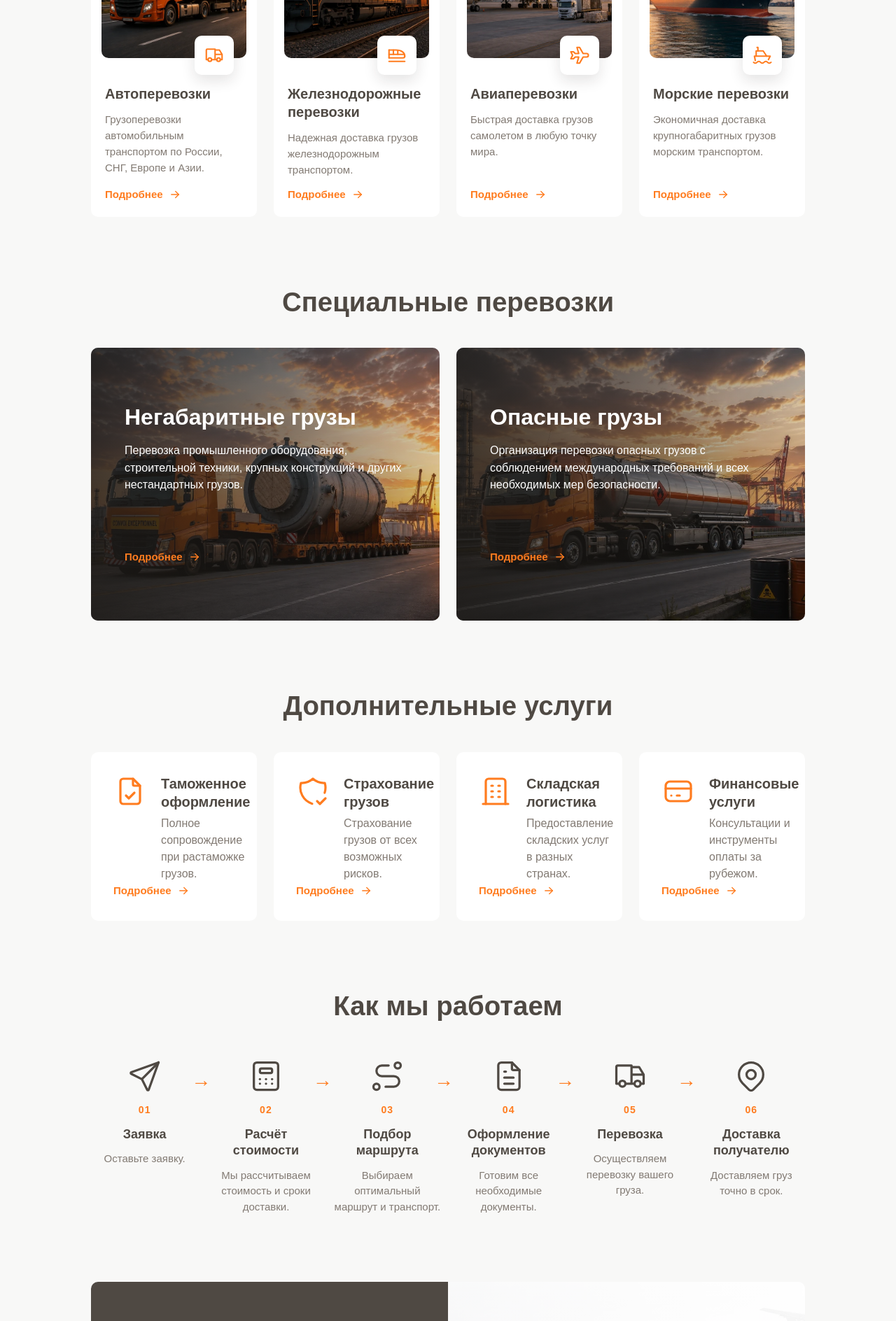
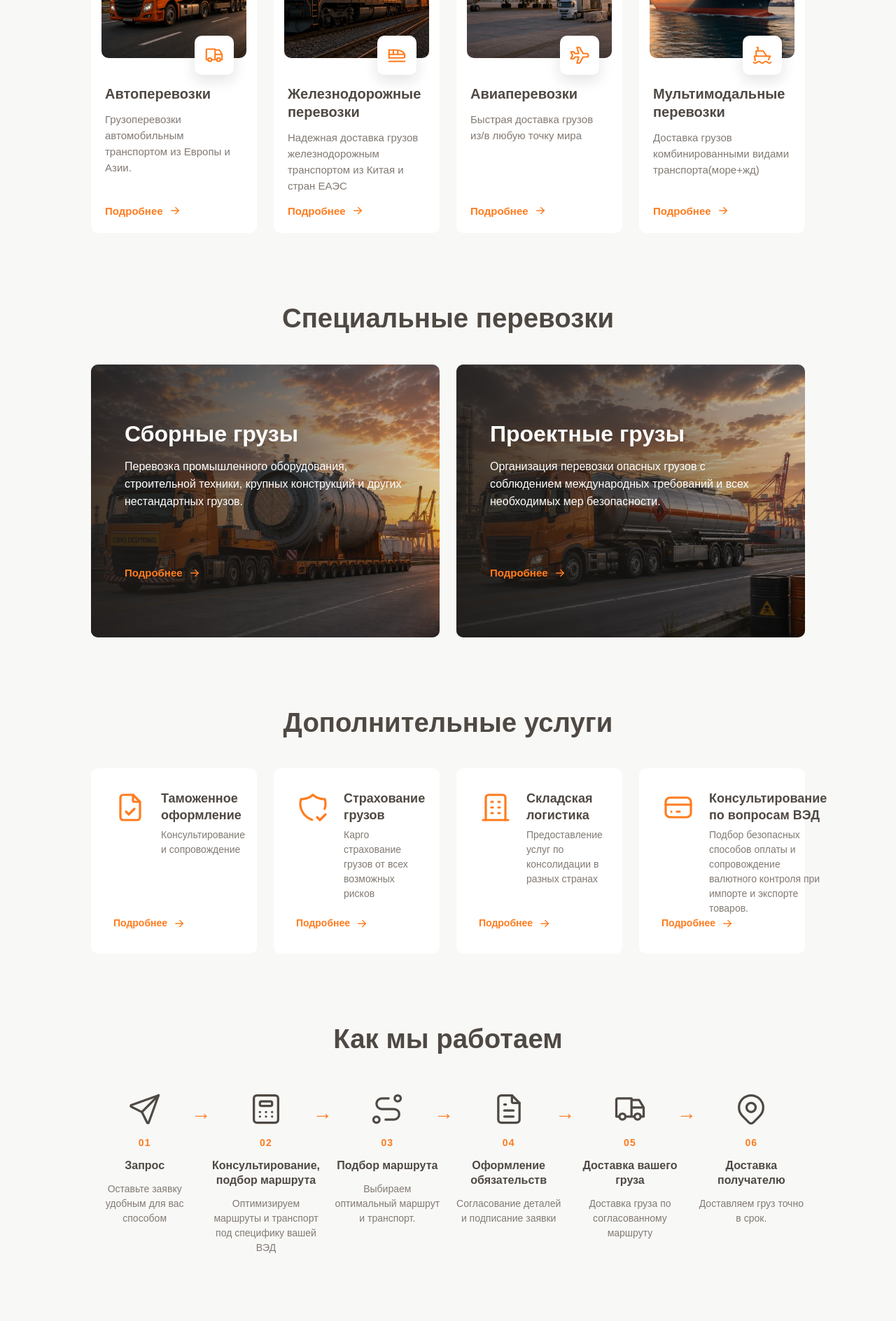
Before and after one commit to Polyshinnel/SedMiTrans, a Next.js app in the folder frontend/: page / in a window 1280 px wide. Shown: the part 1420-3308 px from the top of the page at 70% size. Built offline with nearby package versions, Linux system fonts and the light colour scheme; no server answers; a web font is replaced by a local one.

Commit message:
Update content and styling across multiple components with revised service descriptions and contact information

```diff
--- a/frontend/src/components/about-company.module.css
+++ b/frontend/src/components/about-company.module.css
@@ -40,7 +40,7 @@
 .image {
   min-height: 440px;
   border-radius: 0 10px 10px 0;
-  background-image: url('/images/build.webp');
+  background-image: url('/images/build2.webp');
   background-position: center;
   background-size: cover;
 }
--- a/frontend/src/components/additional-services.module.css
+++ b/frontend/src/components/additional-services.module.css
@@ -17,7 +17,7 @@
 
 .card {
   display: flex;
-  min-height: 190px;
+  min-height: 240px;
   flex-direction: column;
   padding: 32px;
   border-radius: 10px;
@@ -31,13 +31,13 @@
 
 .title {
   color: var(--color-brand-gray);
-  font-size: 1.25rem;
+  font-size: 1.125rem;
   line-height: 1.3;
 }
 
 .description {
   color: #827a73;
-  font-size: 1rem;
+  font-size: 0.875rem;
   line-height: 1.5;
 }
 
@@ -47,6 +47,6 @@
   gap: 8px;
   margin-top: auto;
   color: var(--color-brand-orange);
-  font-size: 0.9375rem;
+  font-size: 0.875rem;
   font-weight: 700;
 }
--- a/frontend/src/components/additional-services.tsx
+++ b/frontend/src/components/additional-services.tsx
@@ -6,22 +6,22 @@ const services = [
   {
     icon: IconFileCheck,
     title: 'Таможенное оформление',
-    description: 'Полное сопровождение при растаможке грузов.',
+    description: 'Консультирование и сопровождение',
   },
   {
     icon: IconShieldCheck,
     title: 'Страхование грузов',
-    description: 'Страхование грузов от всех возможных рисков.',
+    description: 'Карго страхование грузов от всех возможных рисков',
   },
   {
     icon: IconBuilding,
     title: 'Складская логистика',
-    description: 'Предоставление складских услуг в разных странах.',
+    description: 'Предоставление услуг по консолидации в разных странах',
   },
   {
     icon: IconCreditCard,
-    title: 'Финансовые услуги',
-    description: 'Консультации и инструменты оплаты за рубежом.',
+    title: 'Консультирование по вопросам ВЭД',
+    description: 'Подбор безопасных способов оплаты и сопровождение валютного контроля при импорте и экспорте товаров.',
   },
 ];
 
--- a/frontend/src/components/calculation-form-section.tsx
+++ b/frontend/src/components/calculation-form-section.tsx
@@ -10,8 +10,8 @@ export function CalculationFormSection() {
           <TextInput label="ФИО" placeholder="Введите ФИО" />
           <TextInput label="Телефон" placeholder="+7 (___) ___-__-__" inputMode="tel" />
           <TextInput label="Что перевозим" placeholder="Опишите груз" />
-          <TextInput label="Куда перевозим" placeholder="Город или страна" />
-          <TextInput label="Вес" placeholder="Например, 500 кг" />
+          <TextInput label="Маршрут" placeholder="Страна-город" />
+          <TextInput label="Параметры груза" placeholder="Д х Ш х В, вес брутто" />
           <Button type="button" color="brandOrange" size="md" className={styles.submit}>
             Получить расчет
           </Button>
--- a/frontend/src/components/delivery-advisor.tsx
+++ b/frontend/src/components/delivery-advisor.tsx
@@ -6,7 +6,7 @@ const recommendations = [
   { priority: 'Минимальная стоимость', icon: IconTrain, recommendation: 'Железнодорожную перевозку' },
   { priority: 'Максимальная скорость', icon: IconPlane, recommendation: 'Авиаперевозку' },
   { priority: 'Универсальность', icon: IconTruck, recommendation: 'Автоперевозку' },
-  { priority: 'Крупные партии', icon: IconShip, recommendation: 'Морскую перевозку' },
+  { priority: 'Специальная задача', icon: IconShip, recommendation: 'Проектная перевозка' },
 ];
 
 export function DeliveryAdvisor() {
--- a/frontend/src/components/footer.tsx
+++ b/frontend/src/components/footer.tsx
@@ -6,16 +6,16 @@ const serviceLinks = [
   'Автоперевозки',
   'Железнодорожные перевозки',
   'Авиаперевозки',
-  'Морские перевозки',
-  'Негабаритные грузы',
-  'Опасные грузы',
+  'Мультимодальные перевозки',
+  'Сборные грузы',
+  'Проектные грузы',
 ];
 
 const additionalServiceLinks = [
   'Таможенное оформление',
   'Страхование грузов',
   'Складская логистика',
-  'Финансовые услуги',
+  'Консультирование по вопросам ВЭД',
 ];
 
 const companyLinks = ['О компании', 'Преимущества', 'Отрасли', 'Контакты'];
@@ -72,7 +72,7 @@ export function Footer() {
             </Group>
             <Group gap="sm" align="flex-start" wrap="nowrap">
               <IconMapPin size={20} color="var(--color-brand-orange)" />
-              <Text size="sm" c="white">г. Москва, ул. Логистическая, д.1 офис 101</Text>
+              <Text size="sm" c="white">г. Смоленск, ул. Нормандия-Неман д.35</Text>
             </Group>
             <Button component="a" href="/quote" variant="transparent" color="brandOrange" p={0} w="fit-content" fw={700}>
               Перезвоните мне
--- a/frontend/src/components/special-transport.tsx
+++ b/frontend/src/components/special-transport.tsx
@@ -5,12 +5,12 @@ import styles from './special-transport.module.css';
 const specialTransports = [
   {
     image: '/images/negabarit.webp',
-    title: 'Негабаритные грузы',
+    title: 'Сборные грузы',
     description: 'Перевозка промышленного оборудования, строительной техники, крупных конструкций и других нестандартных грузов.',
   },
   {
     image: '/images/danger.webp',
-    title: 'Опасные грузы',
+    title: 'Проектные грузы',
     description: 'Организация перевозки опасных грузов с соблюдением международных требований и всех необходимых мер безопасности.',
   },
 ];
--- a/frontend/src/components/transport-directions.tsx
+++ b/frontend/src/components/transport-directions.tsx
@@ -9,28 +9,28 @@ const directions = [
     imageAlt: 'Грузовой автомобиль SedMiTrans',
     icon: IconTruck,
     title: 'Автоперевозки',
-    description: 'Грузоперевозки автомобильным транспортом по России, СНГ, Европе и Азии.',
+    description: 'Грузоперевозки автомобильным транспортом из Европы и Азии.',
   },
   {
     image: '/images/train.webp',
     imageAlt: 'Грузовой поезд',
     icon: IconTrain,
     title: 'Железнодорожные перевозки',
-    description: 'Надежная доставка грузов железнодорожным транспортом.',
+    description: 'Надежная доставка грузов железнодорожным транспортом из Китая и стран ЕАЭС',
   },
   {
     image: '/images/plan.webp',
     imageAlt: 'Грузовой самолёт',
     icon: IconPlane,
     title: 'Авиаперевозки',
-    description: 'Быстрая доставка грузов самолетом в любую точку мира.',
+    description: 'Быстрая доставка грузов из/в любую точку мира',
   },
   {
     image: '/images/ship.webp',
     imageAlt: 'Контейнеровоз',
     icon: IconShip,
-    title: 'Морские перевозки',
-    description: 'Экономичная доставка крупногабаритных грузов морским транспортом.',
+    title: 'Мультимодальные перевозки',
+    description: 'Доставка грузов комбинированными видами транспорта(море+жд)',
   },
 ];
 
--- a/frontend/src/components/workflow-section.module.css
+++ b/frontend/src/components/workflow-section.module.css
@@ -44,12 +44,12 @@
 
 .title {
   color: var(--color-brand-gray);
-  font-size: 1.125rem;
+  font-size: 1rem;
   line-height: 1.3;
 }
 
 .description {
   color: #827a73;
-  font-size: 0.9375rem;
+  font-size: 0.875rem;
   line-height: 1.5;
 }
--- a/frontend/src/components/workflow-section.tsx
+++ b/frontend/src/components/workflow-section.tsx
@@ -3,11 +3,11 @@ import { Stack, Text, Title } from '@mantine/core';
 import styles from './workflow-section.module.css';
 
 const stages = [
-  { icon: IconSend, title: 'Заявка', description: 'Оставьте заявку.' },
-  { icon: IconCalculator, title: 'Расчёт стоимости', description: 'Мы рассчитываем стоимость и сроки доставки.' },
+  { icon: IconSend, title: 'Запрос', description: 'Оставьте заявку удобным для вас способом' },
+  { icon: IconCalculator, title: 'Консультирование, подбор маршрута', description: 'Оптимизируем маршруты и транспорт под специфику вашей ВЭД' },
   { icon: IconRoute, title: 'Подбор маршрута', description: 'Выбираем оптимальный маршрут и транспорт.' },
-  { icon: IconFileText, title: 'Оформление документов', description: 'Готовим все необходимые документы.' },
-  { icon: IconTruck, title: 'Перевозка', description: 'Осуществляем перевозку вашего груза.' },
+  { icon: IconFileText, title: 'Оформление обязательств', description: 'Согласование деталей и подписание заявки' },
+  { icon: IconTruck, title: 'Доставка вашего груза', description: 'Доставка груза по согласованному маршруту' },
   { icon: IconMapPin, title: 'Доставка получателю', description: 'Доставляем груз точно в срок.' },
 ];
 
```
Also changed, not shown: frontend/public/images/build2.webp (added).
